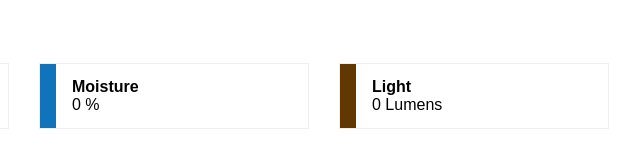
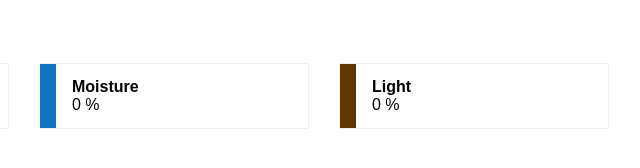
Before and after one commit to ericharm/plant-music, a website built with webpack: page public/index.html in a window 1280 px wide. Shown: the full height of the page, 466-1106 px from the left. Built offline with nearby package versions, Linux system fonts and the light colour scheme; files whose address does not match are found by name.

```diff
--- a/public/index.html
+++ b/public/index.html
@@ -27,7 +27,7 @@
         <label>Light</label>
         <div class="value-wrapper">
           <span class="monitor-value">0</span>
-          Lumens
+          %
         </div>
       </div>
     </div>
```
Also changed, not shown: readme.md, 2 other files.
